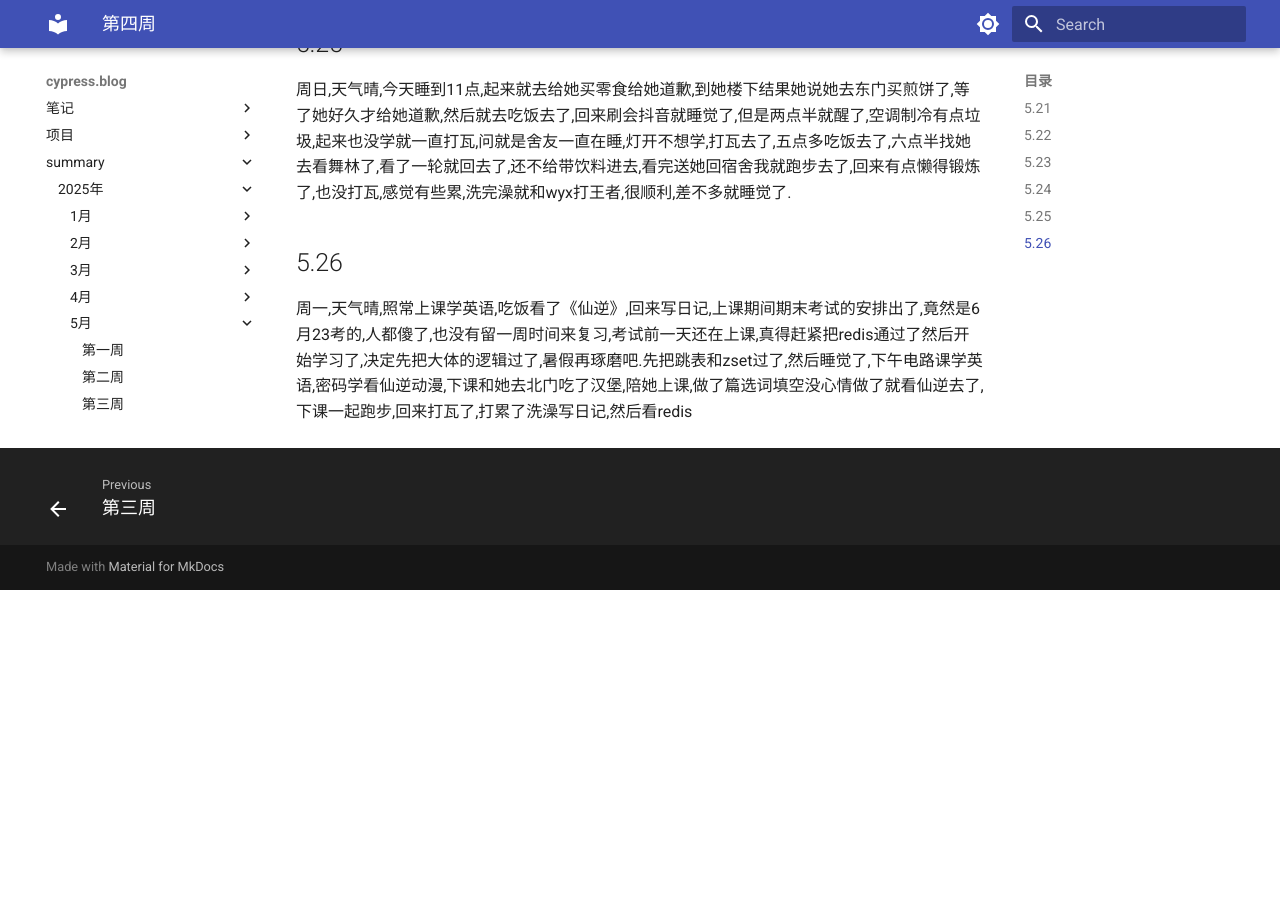
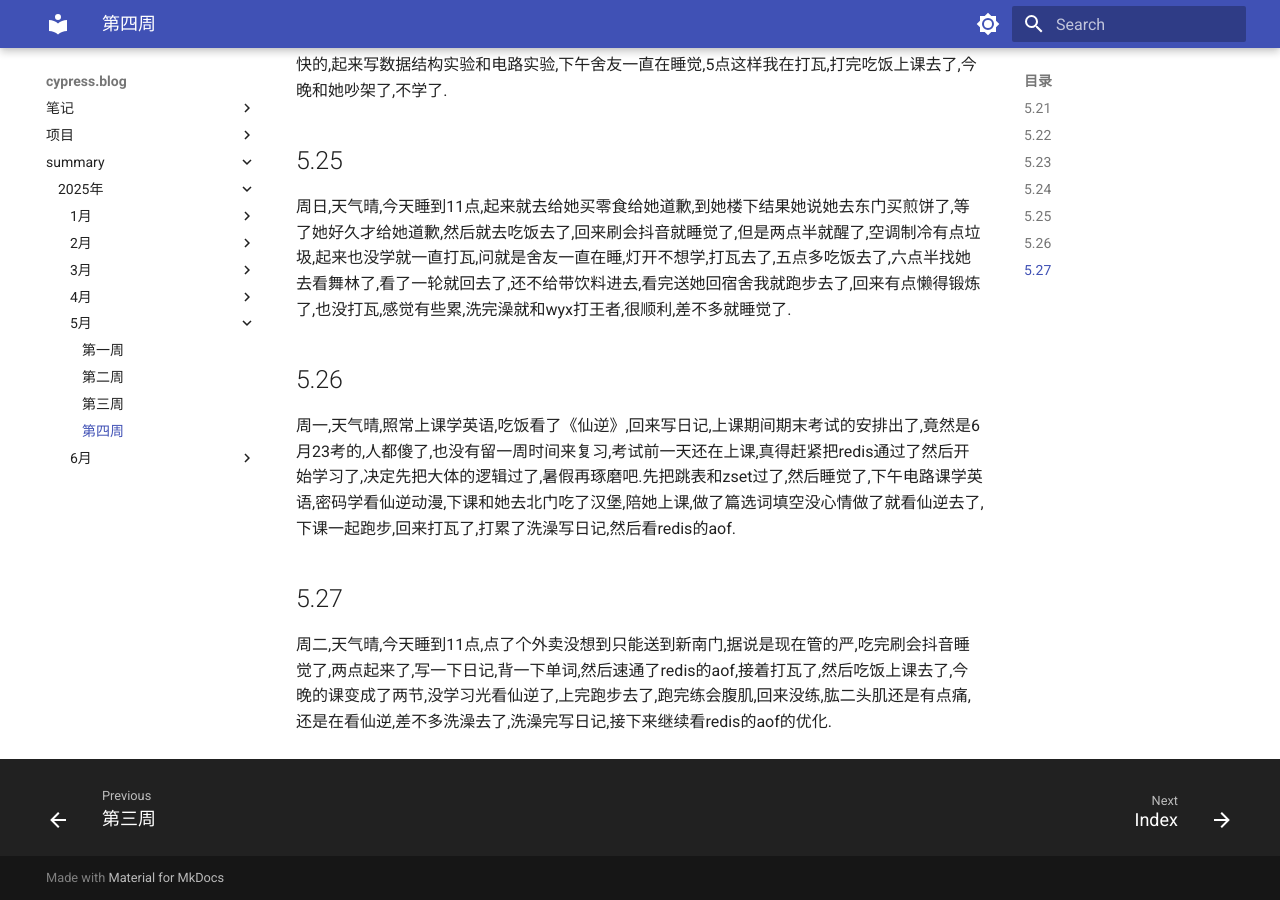
Before and after one commit to cyprer/blog0, an MkDocs documentation site: the page built from docs/summary/25year/5month/4week.md, in a window 1280 px wide and 900 px high, scrolled down 1029 px. Built offline with MkDocs 1.6.1 and Material for MkDocs 9.7.7, drawn with Linux system fonts in a browser that asks for light colours; before the commit the page ends 1619 px from its top, so only the background shows below that; some of the changed text lies outside the part shown.

Commit message:
docs(summary): 添加2025年6月文档并更新5月内容
- 新增6月份目录结构和第一周周结文档
- 补充5月份第四周周结内容
- 更新5月份总结内容
- 在mkdocs.yml中添加6月份导航配置

```diff
--- a/docs/summary/25year/5month/4week.md
+++ b/docs/summary/25year/5month/4week.md
@@ -1,5 +1,5 @@
 # 第四周周结
-
+> 这周大致学了redis的aof,zset,跳表,hash,set,list,接下来是rdb了,但是暂时不学了,因为还有20多天就要考试了,有些论文和作业还没写,决定先把课程相关的东西弄完再回来复盘和深入了.这周也花了好多时间在仙逆,emmm,真是约到期末手机越好玩了,
 ## 5.21
   周三,天气晴,今天失眠了,两点多才睡着的,脑子总胡思乱想,早上都在学英语,不过后面我一直在弄那个手表,强迫症犯了,一直在调时间但一直都调不好弄着弄着我就随便了,题也不写了,今天中午就去六二吃了个辣子鸡饭,甜辣还不错,回来写日记,接下看redis的set,list,hash数据结构的实现.还没弄完又去和导员谈话了,下去了导员还在开会,浪费了好多时间诶,我都累了,搞的今天中午觉都没睡好,起来头都是昏的,没办法还是洗漱上体育课去了,体育课又晒还走了好久累死我了,晚上上的数据结构,第一节课背单词,然后跑路跑步去了,跑了三公里,耳朵耳鸣,想练一下腹肌结果屁股连着大腿的肌肉痛,只能放弃了,回来继续锻炼,但是感觉格外的累,练完直接打瓦,打了一会哥哥酱又叫我打王者,累死我了,洗澡完就来写日记了,接下来给手机充会电,电脑刷会抖音睡觉了.依旧失眠了
 ## 5.22
@@ -11,4 +11,6 @@
 ## 5.25
   周日,天气晴,今天睡到11点,起来就去给她买零食给她道歉,到她楼下结果她说她去东门买煎饼了,等了她好久才给她道歉,然后就去吃饭去了,回来刷会抖音就睡觉了,但是两点半就醒了,空调制冷有点垃圾,起来也没学就一直打瓦,问就是舍友一直在睡,灯开不想学,打瓦去了,五点多吃饭去了,六点半找她去看舞林了,看了一轮就回去了,还不给带饮料进去,看完送她回宿舍我就跑步去了,回来有点懒得锻炼了,也没打瓦,感觉有些累,洗完澡就和wyx打王者,很顺利,差不多就睡觉了.
 ## 5.26
-  周一,天气晴,照常上课学英语,吃饭看了《仙逆》,回来写日记,上课期间期末考试的安排出了,竟然是6月23考的,人都傻了,也没有留一周时间来复习,考试前一天还在上课,真得赶紧把redis通过了然后开始学习了,决定先把大体的逻辑过了,暑假再琢磨吧.先把跳表和zset过了,然后睡觉了,下午电路课学英语,密码学看仙逆动漫,下课和她去北门吃了汉堡,陪她上课,做了篇选词填空没心情做了就看仙逆去了,下课一起跑步,回来打瓦了,打累了洗澡写日记,然后看redis
+  周一,天气晴,照常上课学英语,吃饭看了《仙逆》,回来写日记,上课期间期末考试的安排出了,竟然是6月23考的,人都傻了,也没有留一周时间来复习,考试前一天还在上课,真得赶紧把redis通过了然后开始学习了,决定先把大体的逻辑过了,暑假再琢磨吧.先把跳表和zset过了,然后睡觉了,下午电路课学英语,密码学看仙逆动漫,下课和她去北门吃了汉堡,陪她上课,做了篇选词填空没心情做了就看仙逆去了,下课一起跑步,回来打瓦了,打累了洗澡写日记,然后看redis的aof.
+## 5.27
+  周二,天气晴,今天睡到11点,点了个外卖没想到只能送到新南门,据说是现在管的严,吃完刷会抖音睡觉了,两点起来了,写一下日记,背一下单词,然后速通了redis的aof,接着打瓦了,然后吃饭上课去了,今晚的课变成了两节,没学习光看仙逆了,上完跑步去了,跑完练会腹肌,回来没练,肱二头肌还是有点痛,还是在看仙逆,差不多洗澡去了,洗澡完写日记,接下来继续看redis的aof的优化.
--- a/mkdocs.yml
+++ b/mkdocs.yml
@@ -182,3 +182,6 @@ nav:
                   - 第二周: summary/25year/5month/2week.md
                   - 第三周: summary/25year/5month/3week.md
                   - 第四周: summary/25year/5month/4week.md
+              - 6月:
+                  - summary/25year/6month/index.md
+                  - 第一周: summary/25year/6month/1week.md
```
Also changed, not shown: docs/summary/25year/5month/index.md (+1 -0 lines), docs/summary/25year/6month/1week.md (added, +3 -0 lines), docs/summary/25year/6month/index.md (added, +1 -0 lines).
